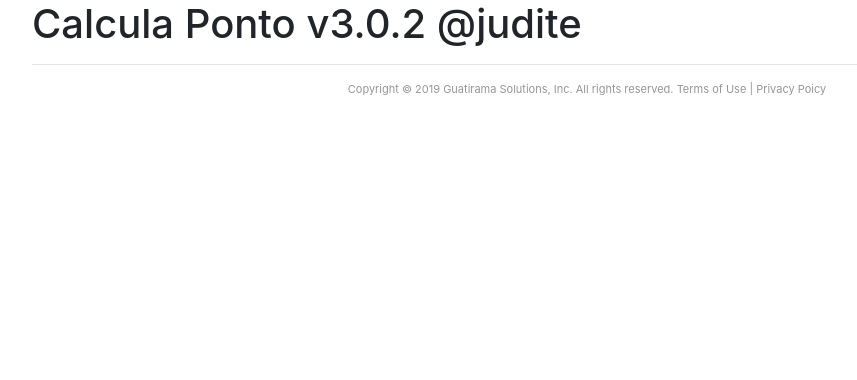
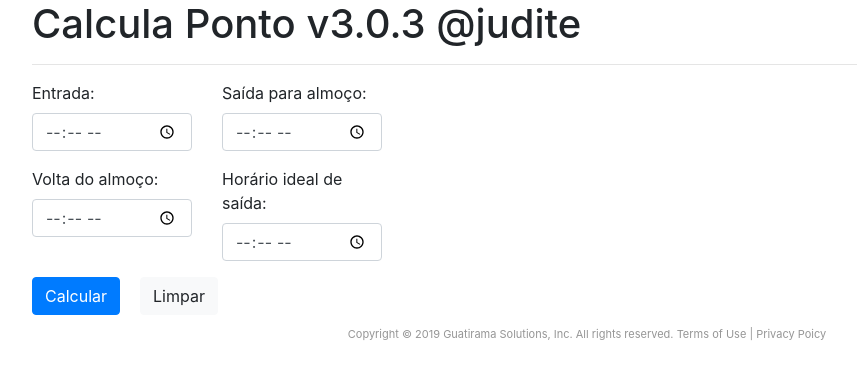
Before and after one commit to alissonsena/calculaponto, an Angular app: page / in a window 1280 px wide. Shown: the top 380 px of the page, without its empty margins (53-910 px from the left). Built offline with nearby package versions, Linux system fonts and the light colour scheme.

Commit message:
Ajuste de rotas e verão

```diff
--- a/src/app/app.component.html
+++ b/src/app/app.component.html
@@ -1,6 +1,6 @@
 <div id="conteudo" class="container">
 
-    <h1>Calcula Ponto v3.0.2 @judite</h1>
+    <h1>Calcula Ponto v3.0.3 @judite</h1>
     <hr />
     <router-outlet></router-outlet>
 
--- a/src/app/app.module.ts
+++ b/src/app/app.module.ts
@@ -9,7 +9,7 @@
 import { RouterModule } from '@angular/router';
 
 const appRoutes = [
-    { path: 'calcula', component: CalculaComponent },
+    { path: '', component: CalculaComponent },
     { path: 'calcula/termos', component: TermosComponent },
     { path: 'calcula/politica', component: PoliticaComponent }
   ];
```
